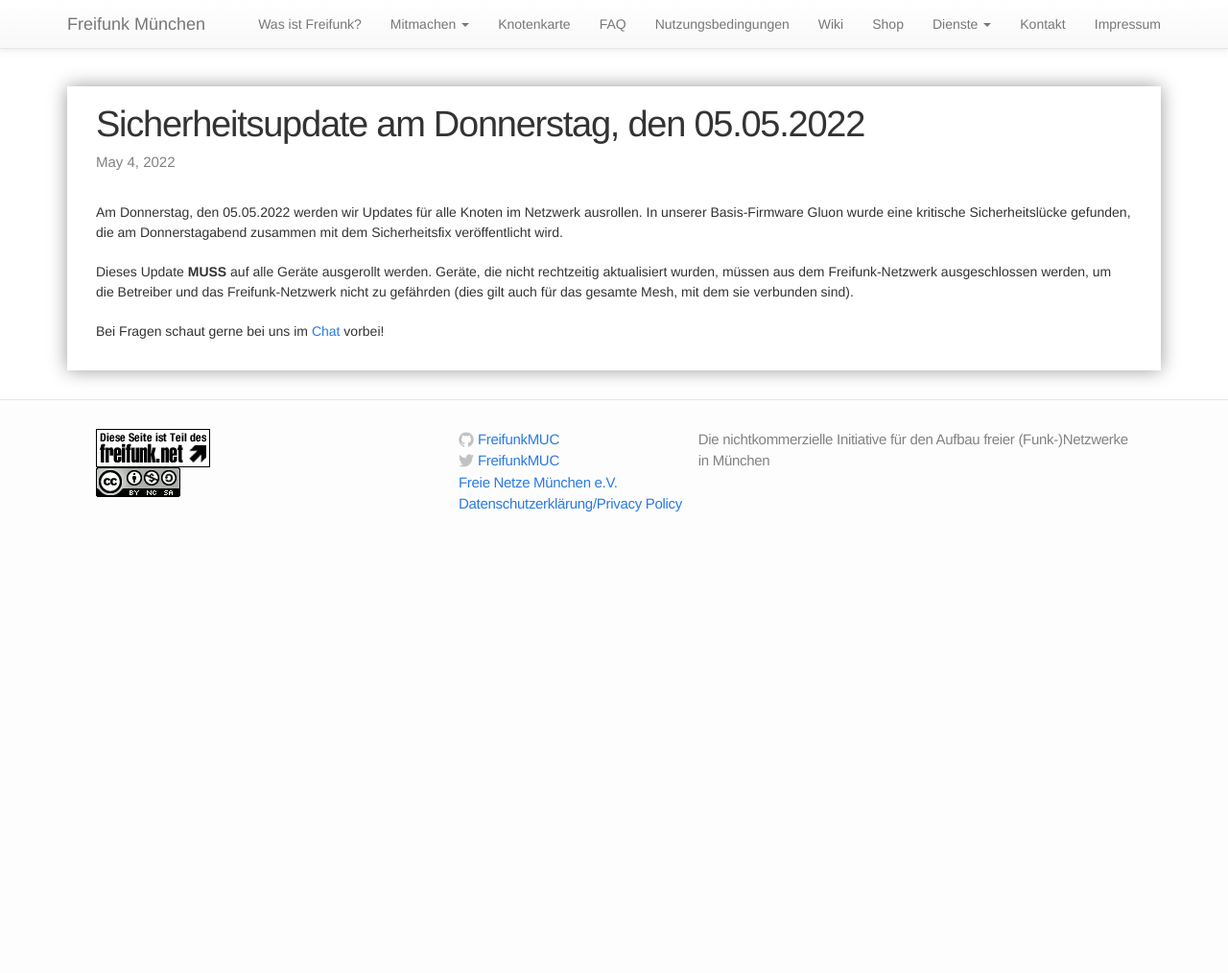
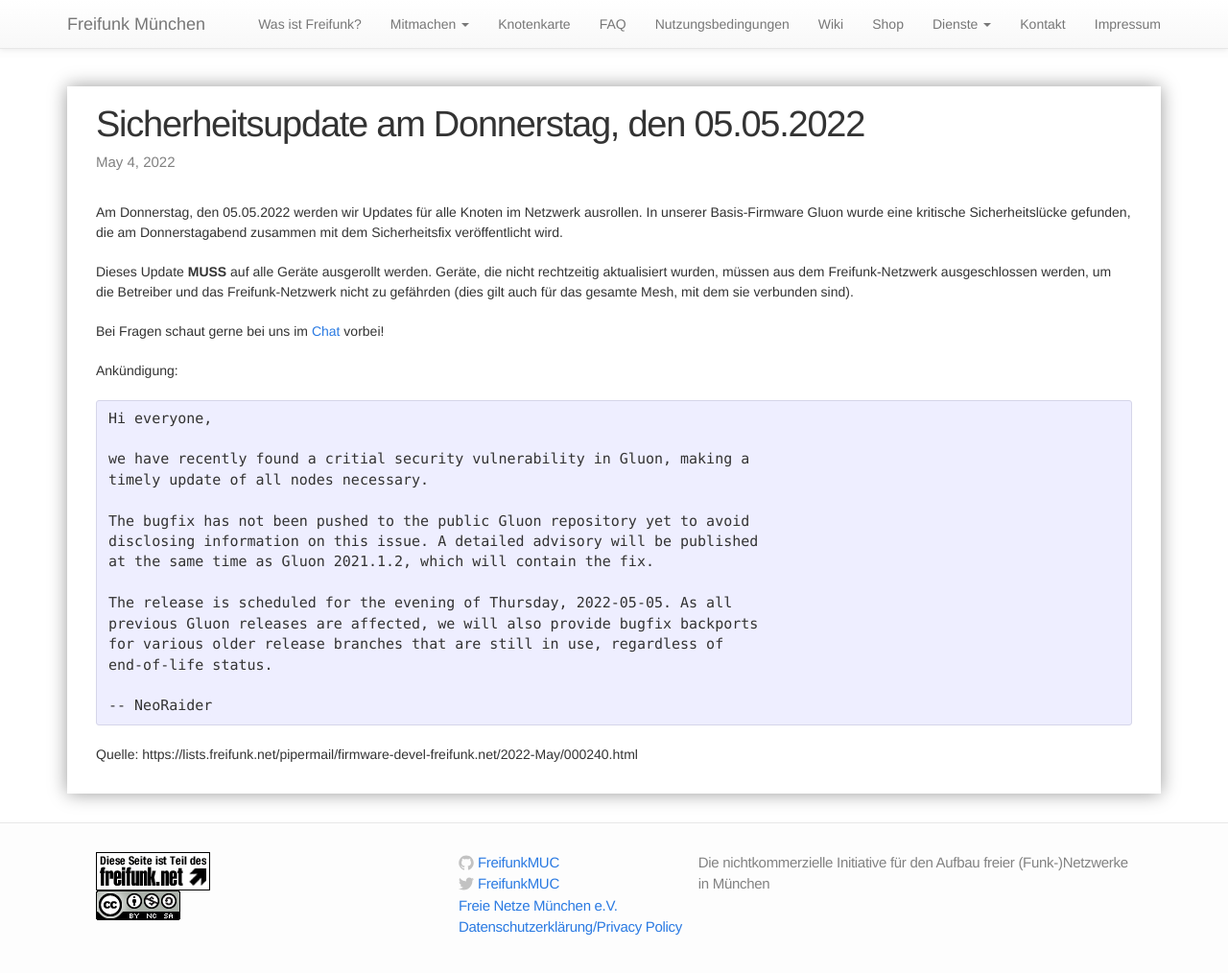
Before and after one commit to freifunkMUC/freifunkmuc.github.io, a Jekyll site: the page built from _posts/2022-04-05-sicherheitsupdate-donnerstag.markdown, in a window 1280 px wide and 1033 px high. Shown: the top 1014 px of the window at 96% size. Built offline with Jekyll 4.4.1, drawn with Linux system fonts in a browser that asks for light colours.

Commit message:
Added: Ankündigung & Quelle

````diff
--- a/_posts/2022-04-05-sicherheitsupdate-donnerstag.markdown
+++ b/_posts/2022-04-05-sicherheitsupdate-donnerstag.markdown
@@ -10,3 +10,25 @@ Am Donnerstag, den 05.05.2022 werden wir Updates für alle Knoten im Netzwerk au
 Dieses Update **MUSS** auf alle Geräte ausgerollt werden. Geräte, die nicht rechtzeitig aktualisiert wurden, müssen aus dem Freifunk-Netzwerk ausgeschlossen werden, um die Betreiber und das Freifunk-Netzwerk nicht zu gefährden (dies gilt auch für das gesamte Mesh, mit dem sie verbunden sind).
 
 Bei Fragen schaut gerne bei uns im [Chat](https://chat.ffmuc.net/freifunk/channels/freifunk-augsburg) vorbei!
+
+
+Ankündigung:
+```
+Hi everyone,
+
+we have recently found a critial security vulnerability in Gluon, making a
+timely update of all nodes necessary.
+
+The bugfix has not been pushed to the public Gluon repository yet to avoid
+disclosing information on this issue. A detailed advisory will be published
+at the same time as Gluon 2021.1.2, which will contain the fix.
+
+The release is scheduled for the evening of Thursday, 2022-05-05. As all
+previous Gluon releases are affected, we will also provide bugfix backports
+for various older release branches that are still in use, regardless of
+end-of-life status.
+
+-- NeoRaider
+```
+
+Quelle: https://lists.freifunk.net/pipermail/firmware-devel-freifunk.net/2022-May/000240.html
````
